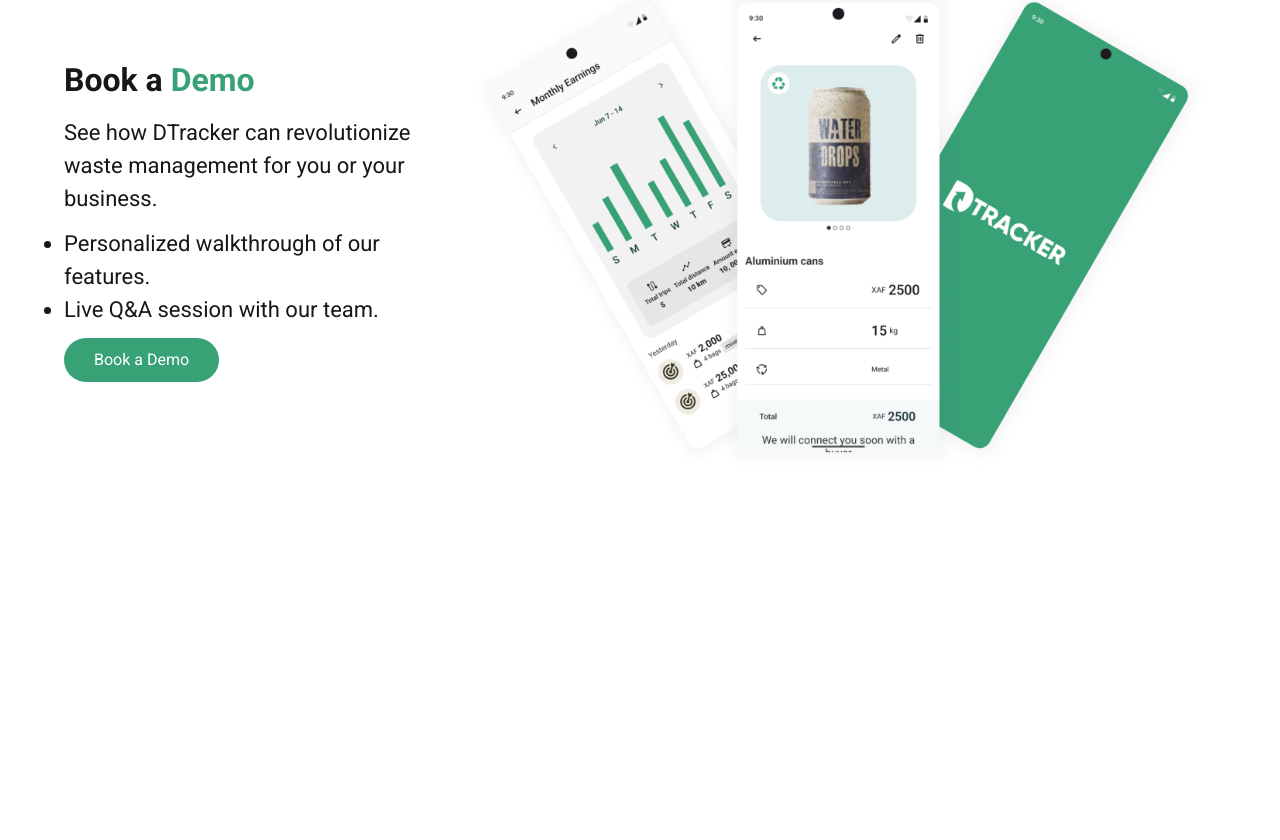
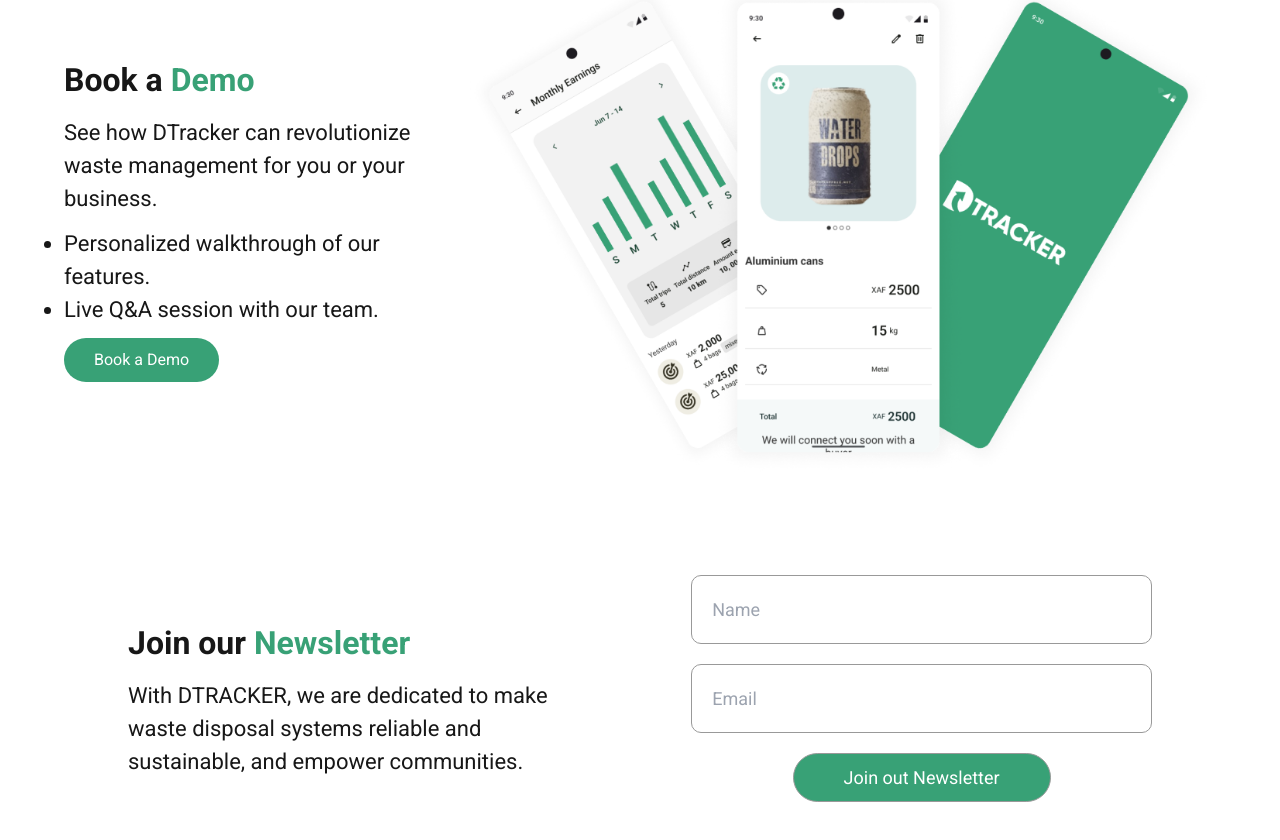
Before and after one commit to carrington-115/dtracker-website, a Next.js app: page / in a window 1280 px wide. Shown: the part 4825-5665 px from the top of the page. Before the commit the page ends 5300 px from the top, so only its background shows below. Built offline with nearby package versions, Linux system fonts and the light colour scheme.

Commit message:
built the ui structure of the newsletter section this section was only customized for desktop

```diff
--- a/src/app/page.tsx
+++ b/src/app/page.tsx
@@ -7,6 +7,7 @@
   Hero,
   MobileHeader,
   MoneySection,
+  Newsletter,
   PartnerSection,
   ValuesSection,
   WaitlistSection,
@@ -26,6 +27,7 @@
       <WaitlistSection />
       <PartnerSection />
       <DemoSection />
+      <Newsletter />
     </Container>
   );
 }
--- /dev/null
+++ b/src/components/Newsletter.tsx
@@ -0,0 +1,84 @@
+"use client";
+
+import { colors, textFontStyles } from "@/styles";
+import React from "react";
+import styled from "styled-components";
+
+export default function componentName() {
+  return (
+    <>
+      <Container>
+        <section className="inner-container">
+          <div className="content">
+            <h3
+              style={{
+                ...textFontStyles.headline.headlineLargeBold,
+                fontWeight: "bold",
+              }}
+            >
+              Join our{" "}
+              <strong style={{ color: colors.primaryColor }}>Newsletter</strong>
+            </h3>
+            <p style={{ ...textFontStyles.title.titleLargeRegular }}>
+              With DTRACKER, we are dedicated to make waste disposal systems
+              reliable and sustainable, and empower communities.
+            </p>
+          </div>
+          <form action="">
+            <input type="text" placeholder="Name" />
+            <input type="email" placeholder="Email" />
+            <input
+              value="Join out Newsletter"
+              type="submit"
+              className="form-btn"
+            />
+          </form>
+        </section>
+      </Container>
+    </>
+  );
+}
+
+const Container = styled.section`
+  width: 100%;
+  display: flex;
+  justify-content: center;
+  align-items: center;
+  margin: 100px 0px;
+  .inner-container {
+    width: 80%;
+    display: flex;
+    align-items: center;
+    justify-content: space-between;
+    .content {
+      display: flex;
+      flex-direction: column;
+      gap: 12px;
+      width: 45%;
+    }
+    form {
+      display: flex;
+      flex-direction: column;
+      gap: 20;
+      align-items: center;
+      width: 45%;
+      input {
+        width: 100%;
+        padding: 20px 20px;
+        border-radius: 10px;
+        border: 1px solid rgba(153, 153, 153, 1);
+        background-color: white;
+        margin-bottom: 20px;
+        font-size: 18px;
+      }
+      .form-btn {
+        font-size: 18px;
+        width: auto;
+        padding: 10px 50px;
+        color: white;
+        background-color: ${colors.primaryColor};
+        border-radius: 100px;
+      }
+    }
+  }
+`;
--- a/src/components/index.ts
+++ b/src/components/index.ts
@@ -13,6 +13,7 @@
 import DemoSection from "./DemoSection";
 import MobileHeader from "./mobile-components/Header";
 import MenuLink from "./mobile-components/MenuLinks";
+import Newsletter from "./Newsletter";
 
 export {
   Buttons,
@@ -30,4 +31,5 @@
   DemoSection,
   MobileHeader,
   MenuLink,
+  Newsletter,
 };
```
